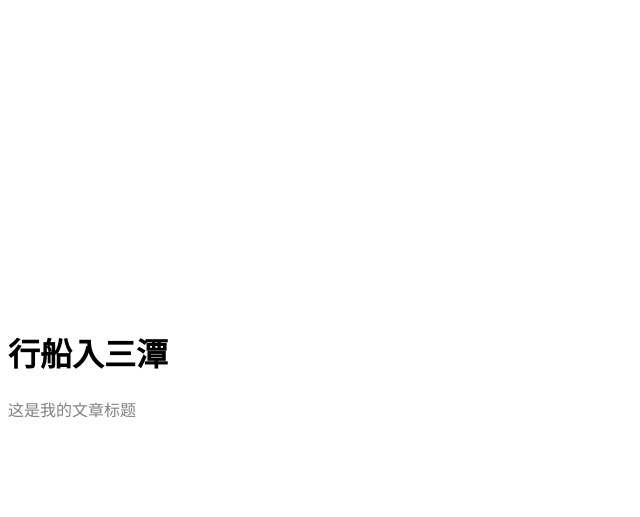
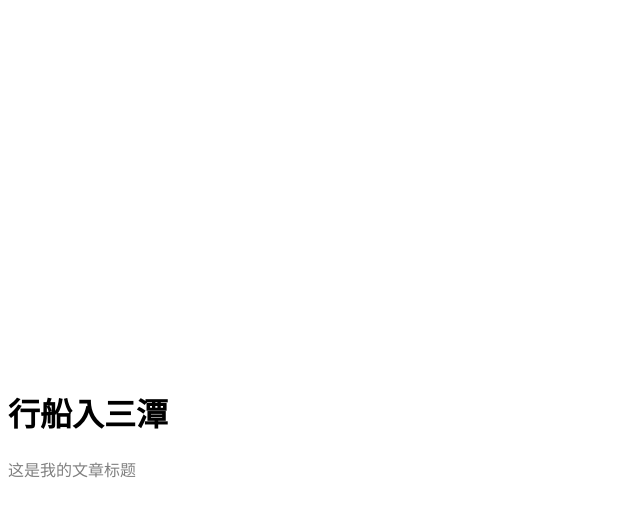
Before and after one commit to liushuaiiu/liushuaiiu.github.io, a Jekyll site: the page built from index.html, in a window 1280 px wide. Shown: the top 517 px of the page, without its empty margins (0-640 px from the left). Built offline with Jekyll 4.4.1, drawn with Linux system fonts in a browser that asks for light colours.

Commit message:
Update style.css

```diff
--- a/assets/css/style.css
+++ b/assets/css/style.css
@@ -3,13 +3,10 @@
 }
 
 header {
-    width: 100%; /* 让header占据整个容器的宽度 */
-    height: 150px; /* 设置一个固定高度 */
-    background-image: url('img/huangshan.jpeg'); /* 设置背景图片 */
-    background-size: cover; /* 确保图片覆盖整个header区域 */
-    background-position: center; /* 图片居中显示 */
+    width: 100%; /* 宽度占满整个屏幕 */
+    height: 20vh; /* 高度为视口高度的20% */
+    background-color: transparent; /* 背景透明 */
 }
-
 
 /* 去掉ul列表前的小圆点 */
 ul {
```
